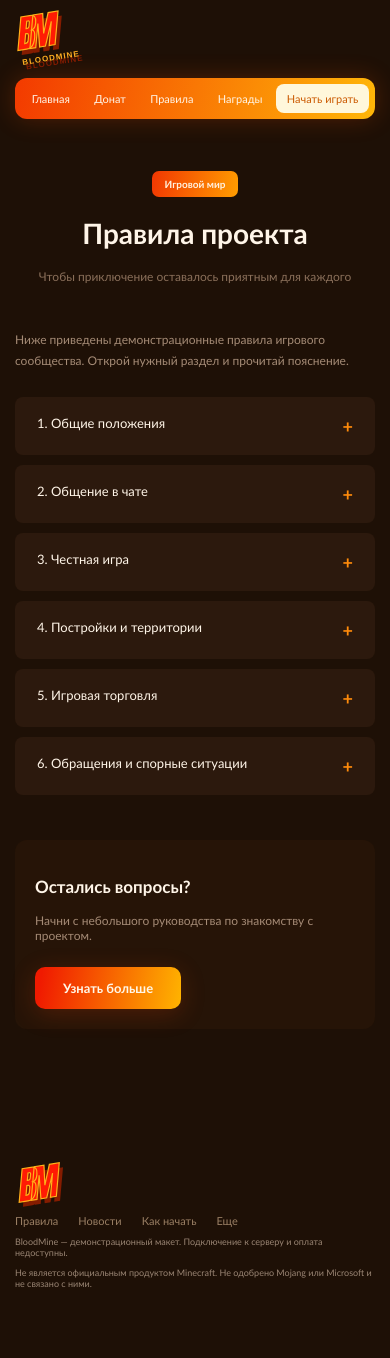
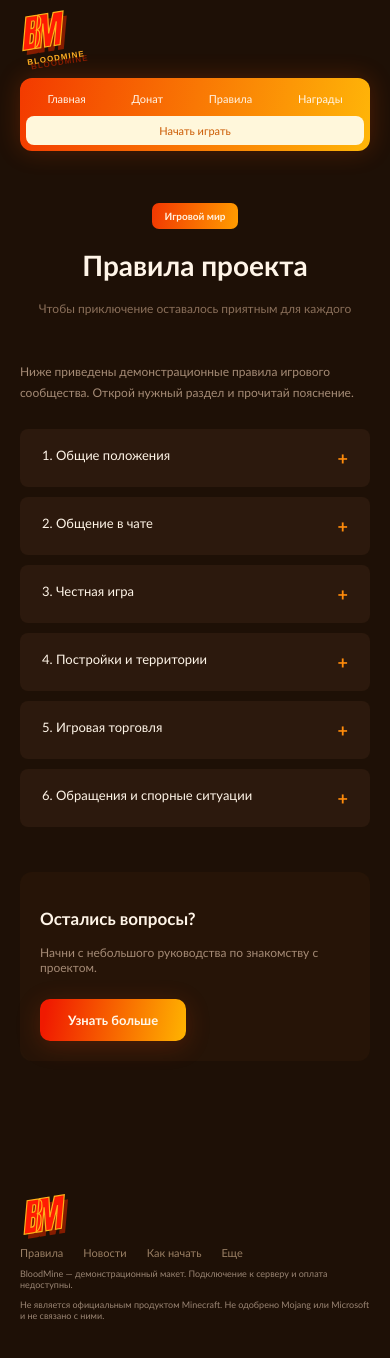
Before and after one commit to Mafioziii666/Minecraft, a plain HTML site: page rules.html in a window 390 px wide. Before the commit the page ends 1328 px from the top, so only its background shows below. Drawn offline with Linux system fonts and the light colour scheme.

Commit message:
Update styles.css

```diff
--- a/assets/css/styles.css
+++ b/assets/css/styles.css
@@ -963,14 +963,14 @@ button:focus:not(:focus-visible) {
 
 @media (max-width: 768px) {
     .wrap {
-        padding: 0 20px;
+        padding: 0 24px;
     }
 
     .header {
         height: auto;
         flex-direction: column;
         align-items: flex-start;
-        padding: 15px 20px;
+        padding: 15px 24px;
         gap: 15px;
     }
 
@@ -1005,6 +1005,7 @@ button:focus:not(:focus-visible) {
 
     .hero-copy {
         max-width: 100%;
+        padding: 0 4px;
     }
 
     .hero-copy h1 {
@@ -1067,7 +1068,7 @@ button:focus:not(:focus-visible) {
     }
 
     .inner-page {
-        padding: 15px 20px 55px;
+        padding: 15px 24px 55px;
     }
 
     .store {
@@ -1168,11 +1169,11 @@ button:focus:not(:focus-visible) {
         flex-direction: column;
         gap: 15px;
         align-items: flex-start;
-        padding: 40px 20px 30px;
+        padding: 40px 24px 30px;
     }
 
     .article-page {
-        padding: 20px 20px;
+        padding: 20px 24px;
     }
 
     .article-page h1,
@@ -1192,23 +1193,23 @@ button:focus:not(:focus-visible) {
 
 @media (max-width: 390px) {
     .wrap {
-        padding: 0 15px;
+        padding: 0 20px;
     }
 
     .header {
-        padding: 15px;
+        padding: 15px 20px;
     }
 
     .inner-page {
-        padding: 15px 15px 55px;
+        padding: 15px 20px 55px;
     }
 
     .footer {
-        padding: 40px 15px 30px;
+        padding: 40px 20px 30px;
     }
 
     .article-page {
-        padding: 20px 15px;
+        padding: 20px 20px;
     }
 
     .hero-copy h1 {
```
